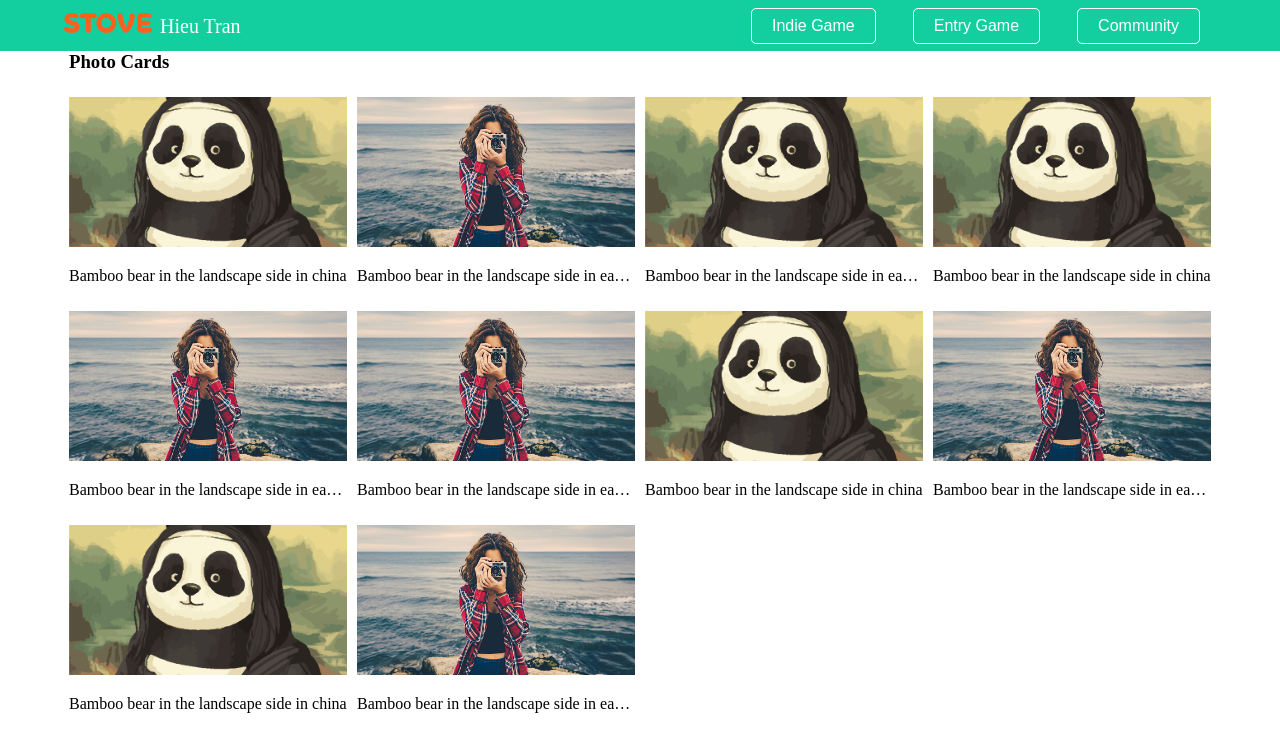
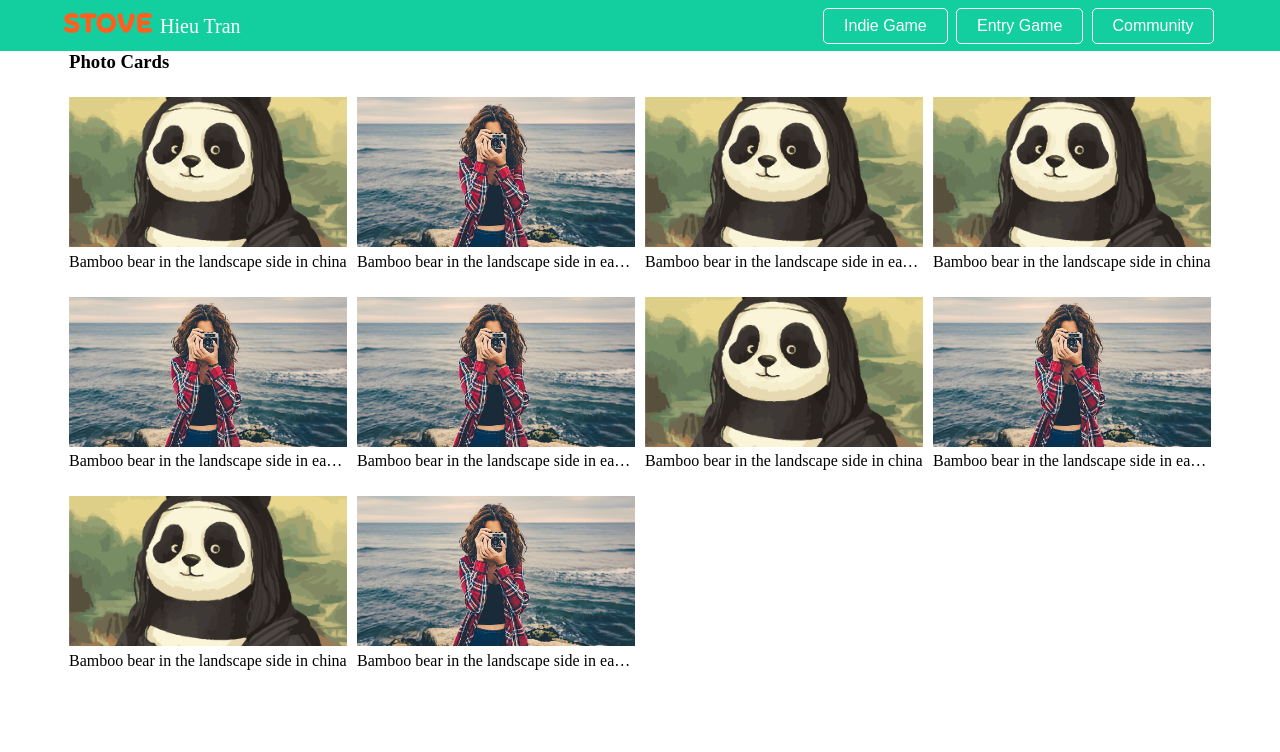
Before and after one commit to dotrieuco1986/reponsive-css, a Vue app: page / in a window 1280 px wide. Shown: the top 752 px of the page. Built offline with nearby package versions, Linux system fonts and the light colour scheme.

Commit message:
Change code

```diff
--- a/src/assets/style.scss
+++ b/src/assets/style.scss
@@ -40,11 +40,12 @@ body{
 
   }
 
-  .text-truncate {
+  p.text-truncate {
     width: 100%;
     white-space: nowrap;
     overflow: hidden;
     text-overflow: ellipsis;
+    margin-top: 0.1rem;
   }
 }
 
--- a/src/components/Header.vue
+++ b/src/components/Header.vue
@@ -23,7 +23,6 @@ import {iconLogo} from "@/image";
     display: flex;
     justify-content: end;
     width: 50%;
-
     .menu {
       display: flex;
       flex-direction: row;
@@ -33,7 +32,7 @@ import {iconLogo} from "@/image";
     }
 
     .menu > li {
-      margin: 0 1rem;
+      margin: 0 0.1rem;
       overflow: hidden;
     }
 
@@ -112,6 +111,7 @@ import {iconLogo} from "@/image";
       }
     }
     .button-row {
+      height: 30px;
       .menu-button-container {
         display: flex;
       }
@@ -133,10 +133,17 @@ import {iconLogo} from "@/image";
         transition: height 400ms cubic-bezier(0.23, 1, 0.32, 1);
       }
       #menu-toggle:checked ~ .menu li {
-        border: 1px solid #fff;
+        border-top: 1px solid #fff;
+        border-bottom: 1px solid #fff;
         height: 3.5rem;
         padding: 0.5em;
         transition: height 400ms cubic-bezier(0.23, 1, 0.32, 1);
+        &:first-child {
+          border-bottom: none;
+        }
+        &:last-child {
+          border-top: none;
+        }
       }
       .menu > li {
         display: flex;
```
